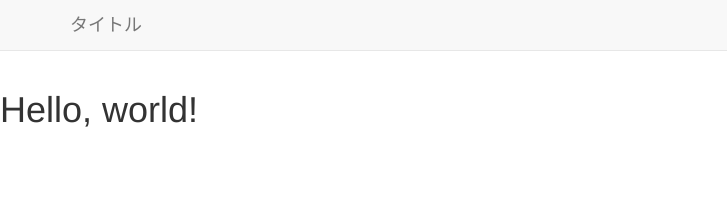
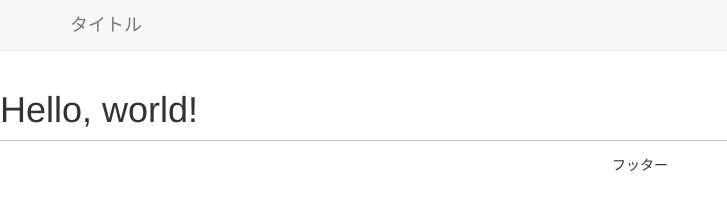
Before and after one commit to takaocs/homepage_from_github, a plain HTML site: page index.html in a window 1280 px wide. Shown: the whole page, without its empty margins (0-727 px from the left). Drawn offline with nearby package versions, Linux system fonts and the light colour scheme.

Commit message:
フッターを作成しました

```diff
--- a/index.html
+++ b/index.html
@@ -22,6 +22,12 @@
         </nav>
         <h1>Hello, world!</h1>
 
+        <div id="footer">
+            <div class="container text-center">
+                フッター
+            </div><!-- //.container -->
+        </div><!-- //#footer -->
+
         <script src="https://ajax.googleapis.com/ajax/libs/jquery/1.11.2/jquery.min.js"></script>
         <script src="bootstrap/js/bootstrap.min.js"></script>
     </body>
--- a/style.css
+++ b/style.css
@@ -20,3 +20,15 @@ html, body {
 body {
 	padding-top: 5em;
 }
+
+
+/* フッター */
+#push {
+	height: 10em;
+}
+
+#footer {
+	height: 5em;
+	border-top: 1px solid #c0c0c0;
+	padding-top: 1em;
+}
```
